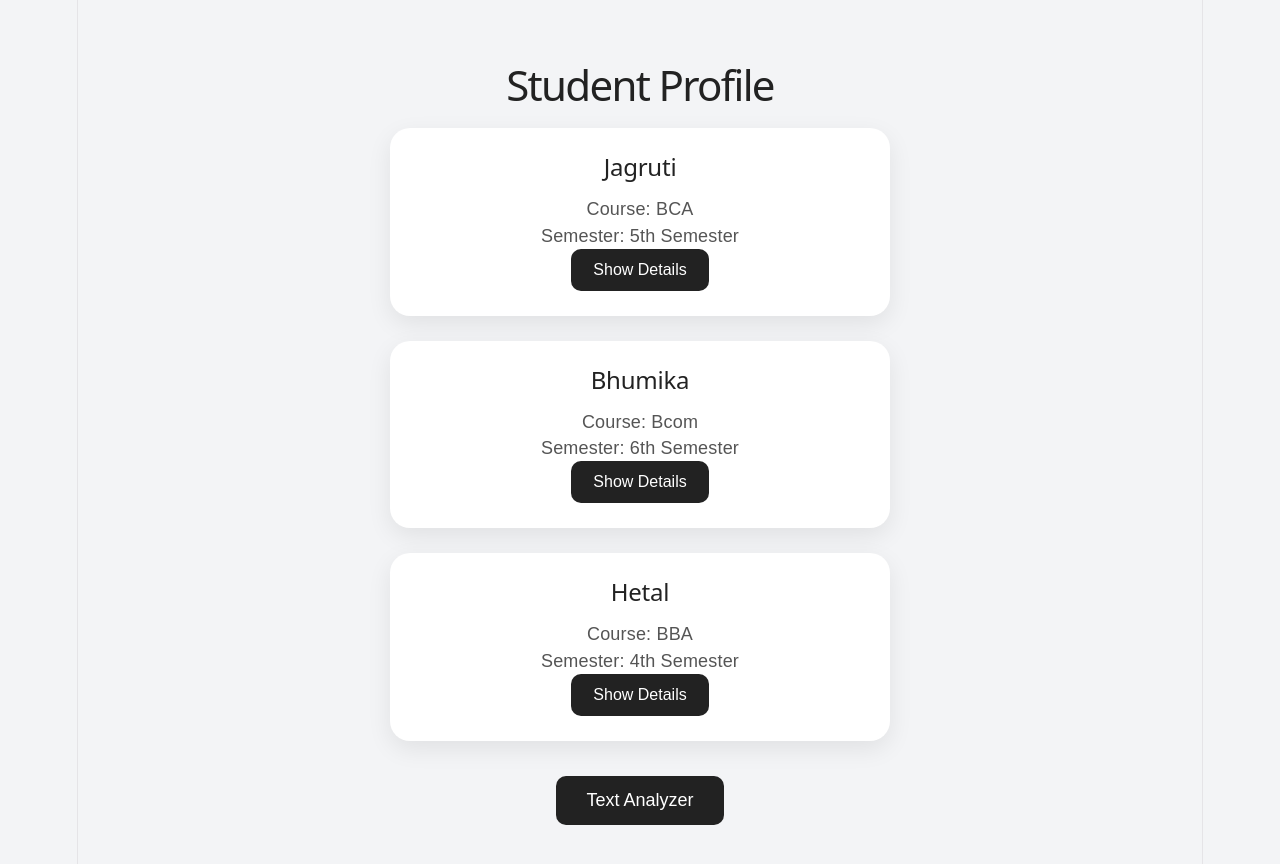
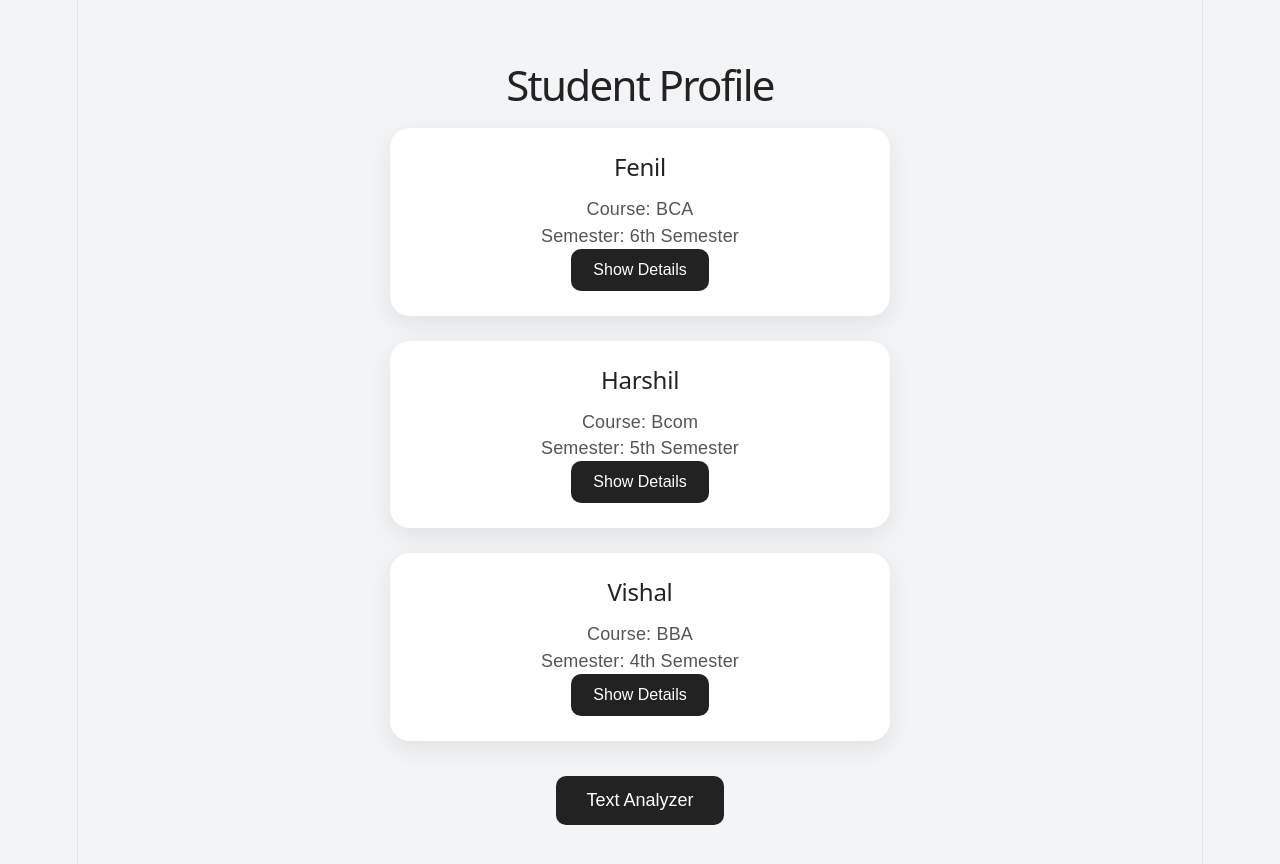
Before and after one commit to FenilPatel22090/assignment-react-fenil, a React (Vite) app: page / in a window 1280 px wide. Built offline with nearby package versions, Linux system fonts and the light colour scheme.

Commit message:
Updated data

```diff
--- a/src/App.jsx
+++ b/src/App.jsx
@@ -6,26 +6,26 @@ function App() {
 
   const students = [
     {
-      name: "Jagruti",
+      name: "Fenil",
       course: "BCA",
-      semester: "5th Semester",
-      email: "jagruti@gmail.com",
+      semester: "6th Semester",
+      email: "fenil@gmail.com",
       phone: "9876543210",
       city: "Navsari",
     },
     {
-      name: "Bhumika",
+      name: "Harshil",
       course: "Bcom",
-      semester: "6th Semester",
-      email: "bhumika@gmail.com",
+      semester: "5th Semester",
+      email: "harshil@gmail.com",
       phone: "9876543211",
       city: "Navsari",
     },
     {
-      name: "Hetal",
+      name: "Vishal",
       course: "BBA",
       semester: "4th Semester",
-      email: "hetal@gmail.com",
+      email: "Vishal@gmail.com",
       phone: "9876543212",
       city: "Surat",
     },
```
